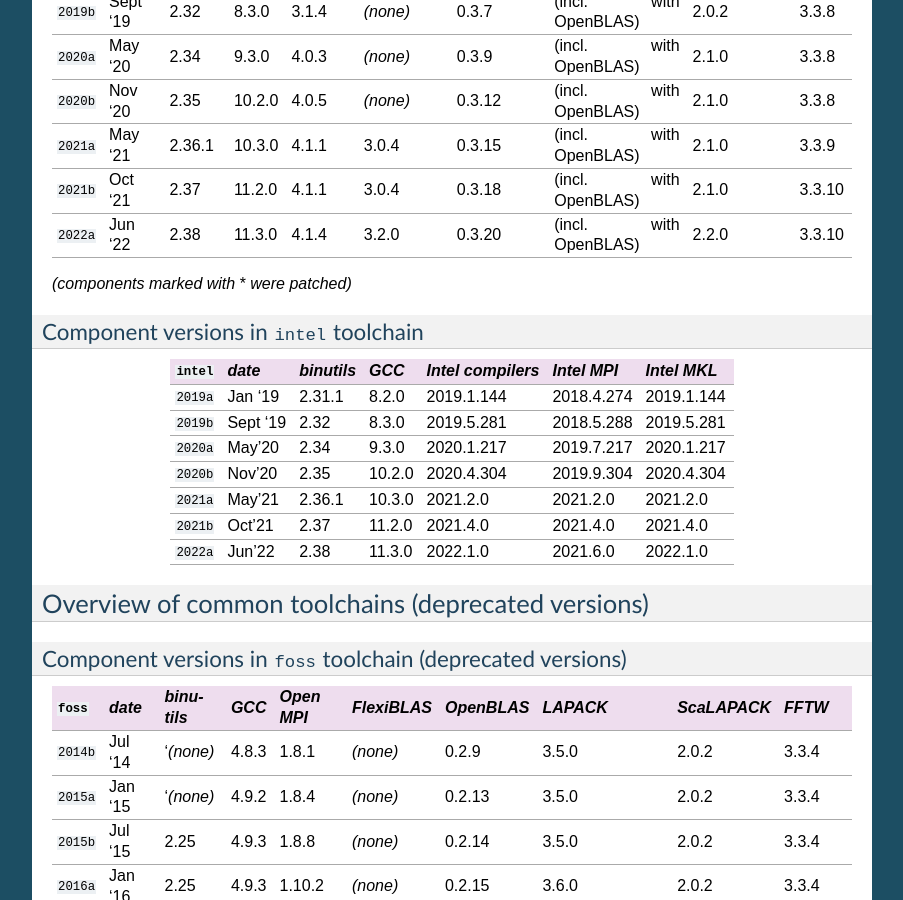
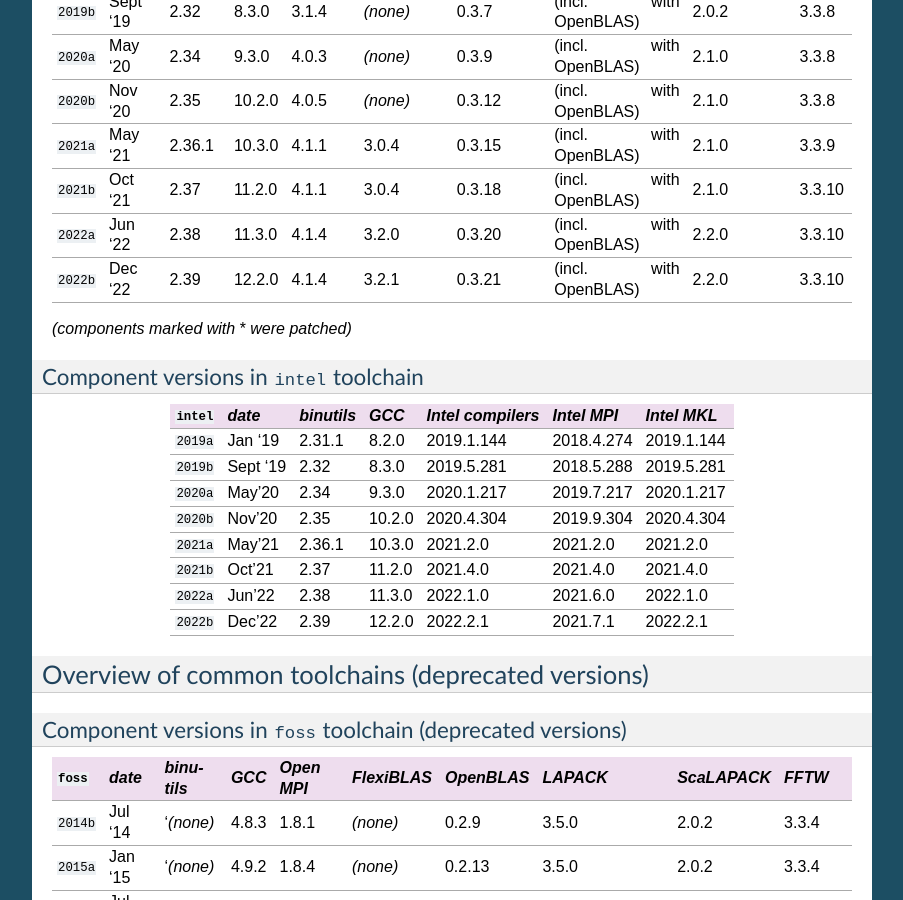
Before and after one commit to easybuilders/easybuild, a Sphinx documentation site: the page built from docs/Common-toolchains.rst, in a window 1280 px wide and 900 px high, scrolled down 2672 px. Shown: the whole window, without its empty margins (198-1101 px from the left). Built offline with Sphinx 7.4.7, drawn with Linux system fonts in a browser that asks for light colours; pages that are not in the unit, such as notebooks, are missing from menus.

Commit message:
update overview of common toolchains with foss/2022b and intel/2022b

```diff
--- a/docs/Common-toolchains.rst
+++ b/docs/Common-toolchains.rst
@@ -168,6 +168,8 @@
 +----------------+-------------+------------+-----------+------------+-------------+------------+-----------------------+--------------+-------------+
 | ``2022a``      | Jun '22     | 2.38       | 11.3.0    | 4.1.4      | 3.2.0       | 0.3.20     | (incl. with OpenBLAS) | 2.2.0        | 3.3.10      |
 +----------------+-------------+------------+-----------+------------+-------------+------------+-----------------------+--------------+-------------+
+| ``2022b``      | Dec '22     | 2.39       | 12.2.0    | 4.1.4      | 3.2.1       | 0.3.21     | (incl. with OpenBLAS) | 2.2.0        | 3.3.10      |
++----------------+-------------+------------+-----------+------------+-------------+------------+-----------------------+--------------+-------------+
 
 *(components marked with* * *were patched)*
 
@@ -192,6 +194,8 @@
 | ``2021b``      | Oct'21      | 2.37        | 11.2.0    | 2021.4.0           | 2021.4.0    | 2021.4.0     |
 +----------------+-------------+-------------+-----------+--------------------+-------------+--------------+
 | ``2022a``      | Jun'22      | 2.38        | 11.3.0    | 2022.1.0           | 2021.6.0    | 2022.1.0     |
++----------------+-------------+-------------+-----------+--------------------+-------------+--------------+
+| ``2022b``      | Dec'22      | 2.39        | 12.2.0    | 2022.2.1           | 2021.7.1    | 2022.2.1     |
 +----------------+-------------+-------------+-----------+--------------------+-------------+--------------+
 
 .. _common_toolchains_overview_deprecated:
```
